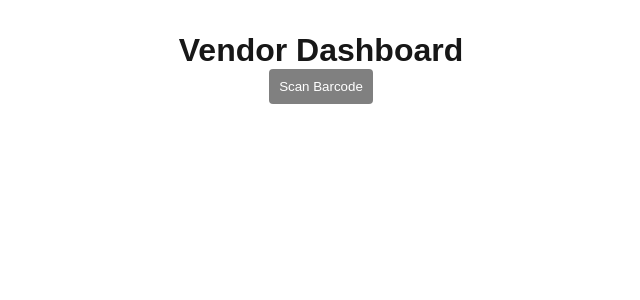
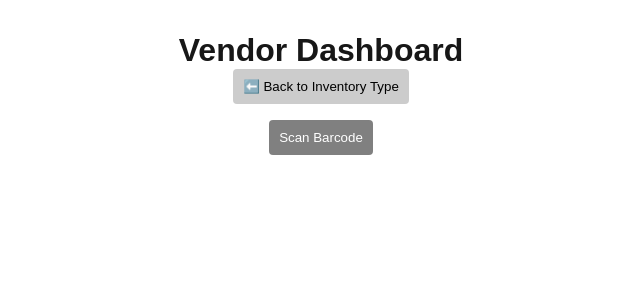
Before and after one commit to loulorisgomez/vendor-backend, a Next.js app: page /dashboard in a window 1280 px wide. Both pictures are taken after a click on the button "Add New Inventory". Shown: the top 300 px of the page, without its empty margins (319-959 px from the left). Built offline with nearby package versions, Linux system fonts and the light colour scheme.

Commit message:
Add Back button to dashboard and improve navigation between New/Used inventory

```diff
--- a/pages/dashboard.js
+++ b/pages/dashboard.js
@@ -4,10 +4,10 @@ import { Html5Qrcode } from "html5-qrcode";
 export const dynamic = "force-dynamic";
 
 export default function Dashboard() {
-  const [inventoryType, setInventoryType] = useState(null); // "new" or "used"
+  const [inventoryType, setInventoryType] = useState(null);
   const [scanning, setScanning] = useState(false);
   const [barcode, setBarcode] = useState('');
-  const [productData, setProductData] = useState(null); // Data from Supabase if found
+  const [productData, setProductData] = useState(null);
   const [productName, setProductName] = useState('');
   const [description, setDescription] = useState('');
   const [price, setPrice] = useState('');
@@ -115,6 +115,7 @@ export default function Dashboard() {
       console.log('✅ Quantity updated!');
       setMessage('✅ Quantity updated!');
       resetForm();
+      setInventoryType(null);
     }
   };
 
@@ -135,7 +136,7 @@ export default function Dashboard() {
     }
 
     const product = {
-      vendor_id: "1c4f0042-730b-48eb-ab46-83a560bbecea", // 🔥 Temporary vendor ID
+      vendor_id: "1c4f0042-730b-48eb-ab46-83a560bbecea",
       product_name: productName,
       description,
       price: Number(price),
@@ -156,6 +157,7 @@ export default function Dashboard() {
       console.log('✅ Product created!');
       setMessage('✅ Product added to inventory!');
       resetForm();
+      setInventoryType(null);
     }
   };
 
@@ -184,6 +186,16 @@ export default function Dashboard() {
 
       {inventoryType && (
         <>
+          {/* ⬅️ Back button */}
+          <div style={{ textAlign: 'center', marginBottom: '1rem' }}>
+            <button
+              onClick={() => { setInventoryType(null); resetForm(); }}
+              style={{ padding: '10px', backgroundColor: '#ccc', border: 'none', borderRadius: '4px', cursor: 'pointer' }}
+            >
+              ⬅️ Back to Inventory Type
+            </button>
+          </div>
+
           {!barcode && (
             <>
               <div style={{ textAlign: 'center', marginBottom: '1rem' }}>
```
